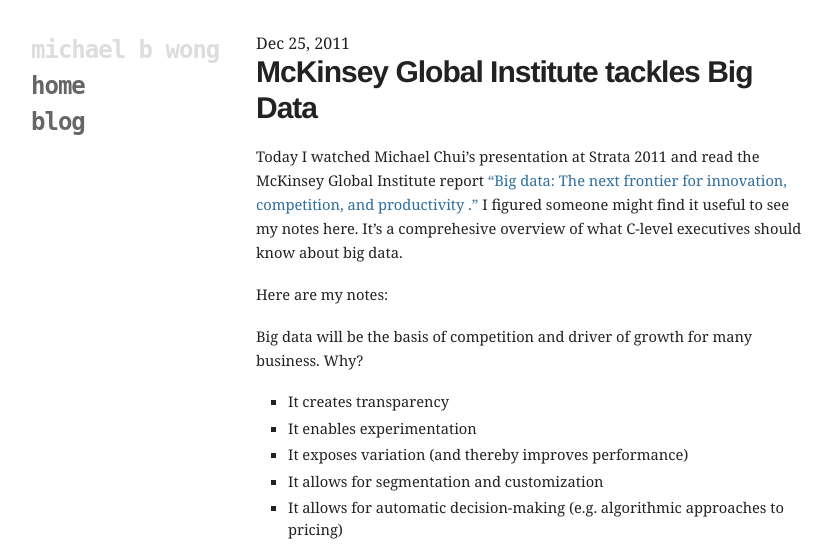
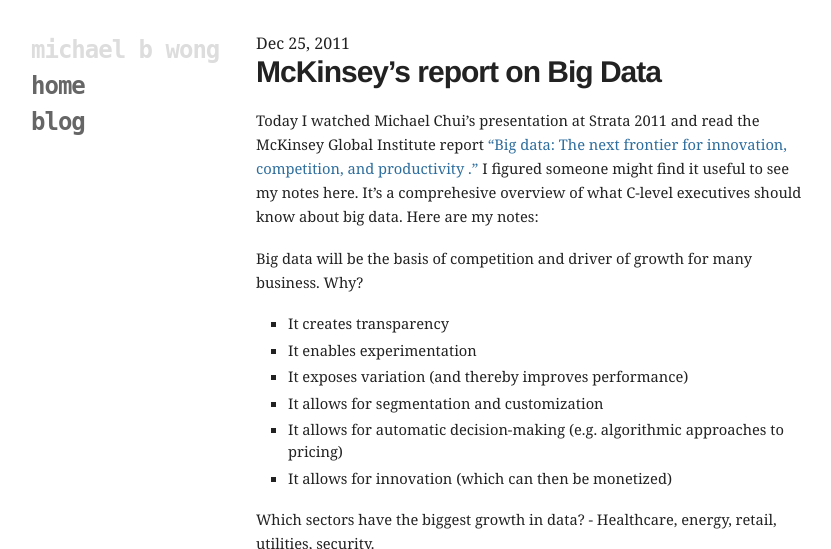
Before and after one commit to mbwong/mbwong.github.com, a Jekyll site: the page built from _posts/2011-12-25-mckinsey-global-institute-tackles-big-data.md, in a window 1280 px wide and 900 px high, cut to the strip 0-549 px from the top of the window. Shown: the whole strip, without its empty margins (94-925 px from the left). Built offline with Jekyll 4.4.1, drawn with Linux system fonts in a browser that asks for light colours.

Commit message:
Update _posts/2011-12-25-mckinsey-global-institute-tackles-big-data.md

```diff
--- a/_posts/2011-12-25-mckinsey-global-institute-tackles-big-data.md
+++ b/_posts/2011-12-25-mckinsey-global-institute-tackles-big-data.md
@@ -1,18 +1,16 @@
 ---
 tags: data business
-title: McKinsey Global Institute tackles Big Data
+title: McKinsey's report on Big Data
 layout: post
 ---
-# McKinsey Global Institute tackles Big Data
+# McKinsey's report on Big Data
 
 Today I watched Michael Chui’s presentation at Strata 2011 and read the
 McKinsey Global Institute report ["Big data: The next frontier for innovation,
 competition, and productivity ."](http://www.mckinsey.com/Insights/MGI/Researc
 h/Technology_and_Innovation/Big_data_The_next_frontier_for_innovation) I
 figured someone might find it useful to see my notes here. It's a comprehesive
-overview of what C-level executives should know about big data.
-
-Here are my notes:
+overview of what C-level executives should know about big data. Here are my notes:
 
 Big data will be the basis of competition and driver of growth for many
 business. Why?
```
